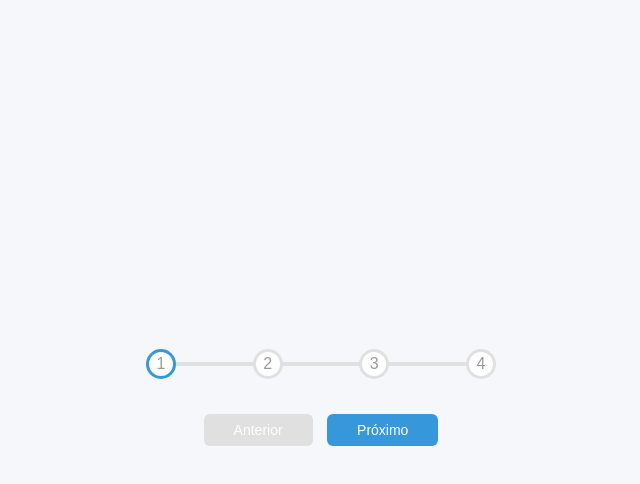
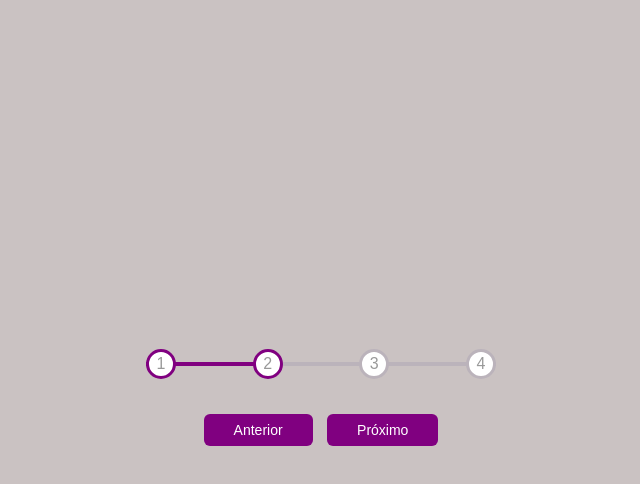
Before and after one commit to Liuizn/ProgressSteps, a plain HTML site: page index.html in a window 1280 px wide. Both pictures are taken after a click on the button "Próximo". Shown: the whole page, without its empty margins (319-959 px from the left). Drawn offline with Linux system fonts and the light colour scheme; a web font is replaced by a local one.

Commit message:
finish project

```diff
--- a/script.js
+++ b/script.js
@@ -0,0 +1,61 @@
+const progressBar = document.getElementById('progress')
+const prev = document.getElementById('prev');
+const next = document.getElementById('next');
+const circles = document.querySelectorAll('.circle');
+let currentActive = 1;
+
+next.addEventListener('click', ()=>{
+    currentActive++;
+
+    if(currentActive > circles.length)
+    {
+        currentActive = circles.length;
+    }
+
+    update();
+
+});
+
+prev.addEventListener('click', ()=>{
+    currentActive--;
+
+    if(currentActive < 1)
+    {
+        currentActive = 1;
+    }
+
+    update();
+});
+
+function update()
+{
+
+    circles.forEach((circle, idx)=>{
+        if(idx < currentActive)
+        {
+            circle.classList.add('active');
+        }
+        else
+        {
+            circle.classList.remove('active');
+        }
+    })
+
+    const actives = document.querySelectorAll('.active');
+    progressBar.style.width = ((actives.length-1) / (circles.length - 1) * 100) + `%`;
+
+    if(currentActive == 1)
+    {
+        prev.disabled = true;
+    }
+    else if(currentActive == circles.length)
+    {
+        next.disabled = true;
+    }
+    else
+    {
+        prev.disabled = false;
+        next.disabled = false;
+    }
+
+}
--- a/style.css
+++ b/style.css
@@ -1,8 +1,8 @@
 @import url('https://fonts.googleapis.com/css2?family=Muli&display=swap');
 
 :root {
-    --line-border-fill: #3698db;
-    --line-border-empty: #e0e0e0;
+    --line-border-fill: purple;
+    --line-border-empty: rgb(187, 179, 187);
 }
 
 * {
@@ -10,7 +10,7 @@
 }
 
 body {
-    background-color: #f6f7fb;
+    background-color: #cac2c2;
     font-family: 'Muli', sans-serif;
     display: flex;
     align-items: center ;
@@ -73,7 +73,6 @@
 
 .circle.active {
     border-color: var(--line-border-fill);
-
 }
 
 .btn {
```
